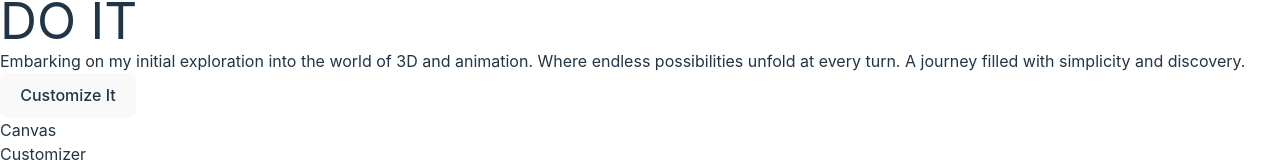
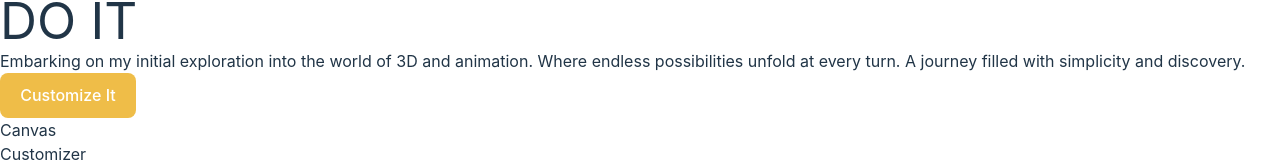
Before and after one commit to dmarie777/3DPx, a React (Vite) app in the folder client/: page / in a window 1280 px wide. Shown: the part 499-667 px from the top of the page. Built offline with nearby package versions, Linux system fonts and the light colour scheme.

Commit message:
Added attributes to button element

```diff
--- a/client/src/components/CustomButton.jsx
+++ b/client/src/components/CustomButton.jsx
@@ -1,9 +1,24 @@
 import React from 'react'
 
+import state from '../store'
+import { useSnapshot } from 'valtio'
+
 const CustomButton = ({ title, type, customStyles, handleClick }) => {
-  return (
+
+    const snap = useSnapshot(state)
+    const generateStyle = (type) => {
+        if(type === 'filled') {
+          return {
+            backgroundColor: snap.color,
+            color: '#fff'
+          }
+        }
+    }
+    return (
     <button
-
+        className={`px-2 py-1.5 flex-1 rounded-md ${customStyles}`}
+        style={generateStyle(type)}
+        onClick={handleClick}
     >
       {title}
     </button>
```
